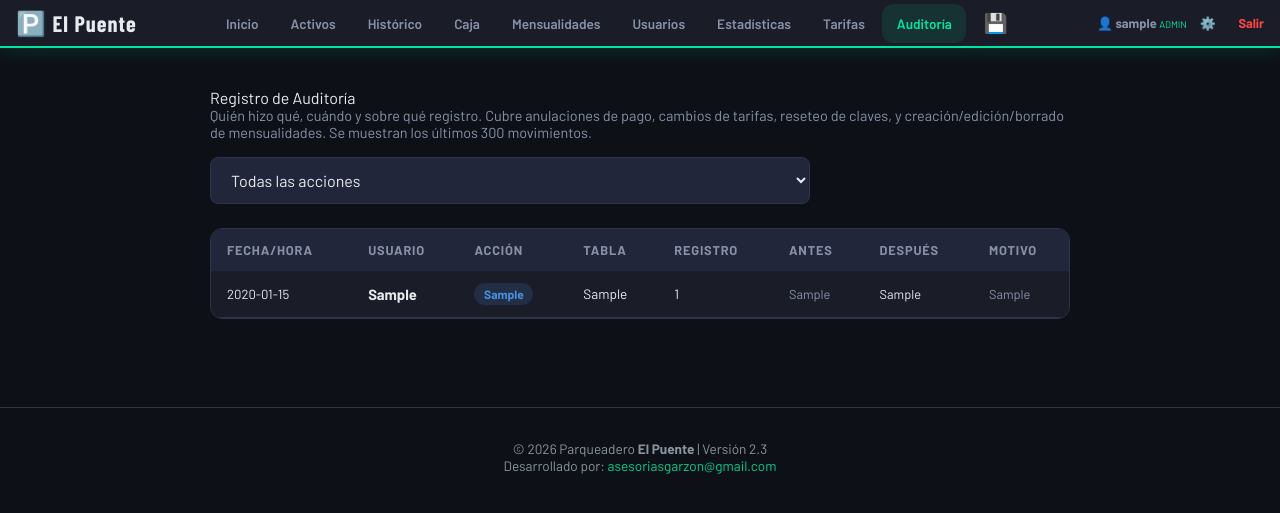
After one commit to asesoriasgarzon-dev/parqueadero-elpuente, a Flask app: page /auditoria in a window 1280 px wide. The commit adds this page. Shown: the top 513 px of the page. Run offline with Flask 3, Linux system fonts and the light colour scheme; the visitor is signed in with stand-in values (Sample User, id 1); tables that the repository leaves empty hold one stand-in row (values such as "Sample post"); some web fonts are replaced.

Commit message:
Add files via upload

```diff
--- /dev/null
+++ b/templates/auditoria.html
@@ -0,0 +1,71 @@
+{% extends "base.html" %}
+{% block title %}Auditoría – El Puente{% endblock %}
+
+{% block content %}
+<style>
+  .table-wrap table tbody tr {
+    background-color: var(--surface) !important;
+    color: var(--text) !important;
+    border-bottom: 1px solid var(--border) !important;
+  }
+  .table-wrap table tbody tr:hover td {
+    background: transparent !important;
+  }
+</style>
+
+<div class="page-title">Registro de <span>Auditoría</span></div>
+
+<p style="color:var(--text2); font-size:0.9rem; margin-bottom:1rem;">
+  Quién hizo qué, cuándo y sobre qué registro. Cubre anulaciones de pago, cambios de tarifas,
+  reseteo de claves, y creación/edición/borrado de mensualidades. Se muestran los últimos 300 movimientos.
+</p>
+
+<form method="GET" class="search-bar" style="margin-bottom: 1.5rem;">
+  <select name="accion" class="form-control" onchange="this.form.submit()">
+    <option value="">Todas las acciones</option>
+    {% for a in acciones %}
+      <option value="{{ a.accion }}" {% if a.accion == accion_filtro %}selected{% endif %}>{{ a.accion }}</option>
+    {% endfor %}
+  </select>
+  {% if accion_filtro %}
+    <a href="{{ url_for('auditoria') }}" class="btn btn-secondary">Limpiar filtro</a>
+  {% endif %}
+</form>
+
+<div class="table-wrap">
+  <table style="width:100%">
+    <thead>
+      <tr>
+        <th>Fecha/Hora</th>
+        <th>Usuario</th>
+        <th>Acción</th>
+        <th>Tabla</th>
+        <th>Registro</th>
+        <th>Antes</th>
+        <th>Después</th>
+        <th>Motivo</th>
+      </tr>
+    </thead>
+    <tbody>
+    {% for r in regs %}
+    <tr>
+      <td style="font-size:0.82rem; white-space:nowrap;">{{ r.fecha_hora }}</td>
+      <td><b>{{ r.usuario }}</b></td>
+      <td><span class="badge badge-blue">{{ r.accion }}</span></td>
+      <td style="font-size:0.85rem;">{{ r.tabla_afectada }}</td>
+      <td style="font-size:0.85rem;">{{ r.registro_id or '—' }}</td>
+      <td style="font-size:0.8rem; color:var(--text2);">{{ r.valor_anterior or '—' }}</td>
+      <td style="font-size:0.8rem;">{{ r.valor_nuevo or '—' }}</td>
+      <td style="font-size:0.8rem; color:var(--text2);">{{ r.motivo or '—' }}</td>
+    </tr>
+    {% else %}
+    <tr>
+      <td colspan="8" style="text-align:center;color:var(--text2);padding:2rem">
+        No hay movimientos de auditoría todavía.
+      </td>
+    </tr>
+    {% endfor %}
+    </tbody>
+  </table>
+</div>
+{% endblock %}
--- a/templates/base.html
+++ b/templates/base.html
@@ -34,6 +34,7 @@
                 <a href="{{ url_for('gestion_usuarios') }}" {% if request.endpoint == 'gestion_usuarios' %}class="active"{% endif %}>Usuarios</a>
                 <a href="{{ url_for('estadisticas') }}" {% if request.endpoint == 'estadisticas' %}class="active"{% endif %}>Estadísticas</a>
                 <a href="{{ url_for('tarifas') }}" {% if request.endpoint == 'tarifas' %}class="active"{% endif %}>Tarifas</a>
+                <a href="{{ url_for('auditoria') }}" {% if request.endpoint == 'auditoria' %}class="active"{% endif %}>Auditoría</a>
                 <a href="{{ url_for('backup') }}" title="Copia de Seguridad" style="font-size: 1.2rem;">💾</a>
             {% endif %}
         </div>
```
Also changed, not shown: templates/historico.html (+13 -2 lines).
